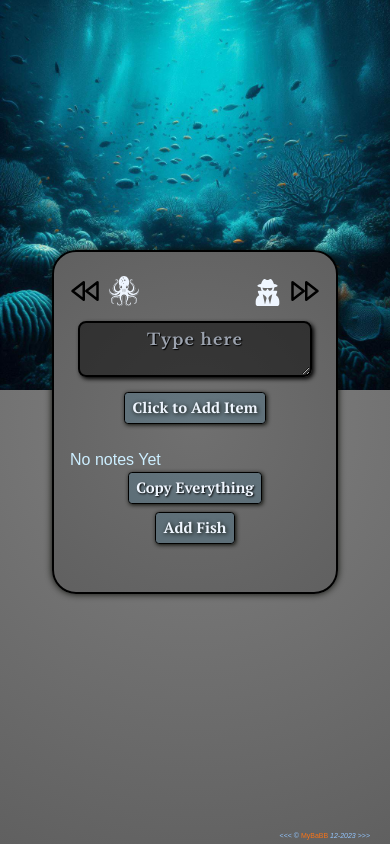
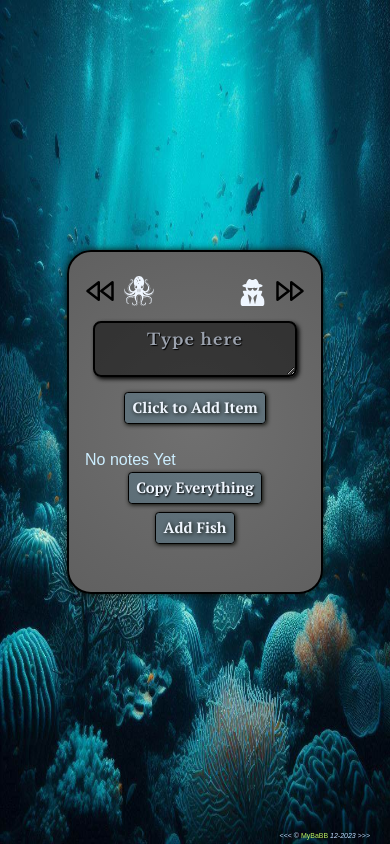
Before and after one commit to MyBaBB/MyBABB-Remember, a React (Vite) app: page / in a window 390 px wide. Built offline with nearby package versions, Linux system fonts and the light colour scheme.

Commit message:
worked on the bg image and sizing

```diff
--- a/src/TodoFolder/NewTodoForm.jsx
+++ b/src/TodoFolder/NewTodoForm.jsx
@@ -55,7 +55,7 @@ export function NewTodoForm({ onSubmit }) {
 
       <form
         onSubmit={handleSubmit}
-        className="new-item-form relative m-auto mb-4  flex w-[250px] xs:w-[400px] md:w-[500px] "
+        className="new-item-form relative m-auto mb-4  flex w-[220px] xs:w-[300px] md:w-[500px] "
       >
 
 
--- a/src/components/Copyright.jsx
+++ b/src/components/Copyright.jsx
@@ -6,8 +6,8 @@ function Copyright() {
     <a href="https://mybabb.com">
     <div>
       <p className="fixed bottom-0 right-5 whitespace-nowrap font-Orbitron-Regular text-xs">
-        <span className="text-blue-300  z-0 text-[7px] sm:text-[9px]">
-          &lt;&lt;&lt;&nbsp;&copy;<span className="text-orange-500">&nbsp;MyBaBB</span> <em>12-2023</em>&nbsp;&gt;&gt;&gt;
+        <span className="text-blue-200  z-0 text-[7px] sm:text-[9px]">
+          &lt;&lt;&lt;&nbsp;&copy;<span className="text-lime-300">&nbsp;MyBaBB</span> <em>12-2023</em>&nbsp;&gt;&gt;&gt;
         </span>
       </p>
     </div>
--- a/src/components/MainWrapper/MainWrapper.jsx
+++ b/src/components/MainWrapper/MainWrapper.jsx
@@ -5,10 +5,11 @@ import Copyright from "../Copyright";
 import OceanNightImg from "./nightOcean.jpg";
 const MainWrapper = () => {
   return (
-    <div className="  w-screen  ">
-      <img src={OceanNightImg} alt="Ocean View At Night"  className="fixed width-cover"/>
-      <div className=" relative m-auto flex  h-fit min-h-screen w-[100vw] p-2">
-        <div className=" m-auto w-full p-4 ">
+    <div className="absolute inset-0">
+      <img src={OceanNightImg} alt="Ocean View At Night" className="absolute sm:hidden inset-0 w-full h-full" />
+      <img src={OceanNightImg} alt="Ocean View At Night" className="absolute hidden sm:block   w-cover" />
+      <div className="relative m-auto flex h-fit min-h-screen w-[100vw] p-2">
+        <div className="m-auto w-full p-4">
           <WholeTodo />
 
           <Copyright />
```
